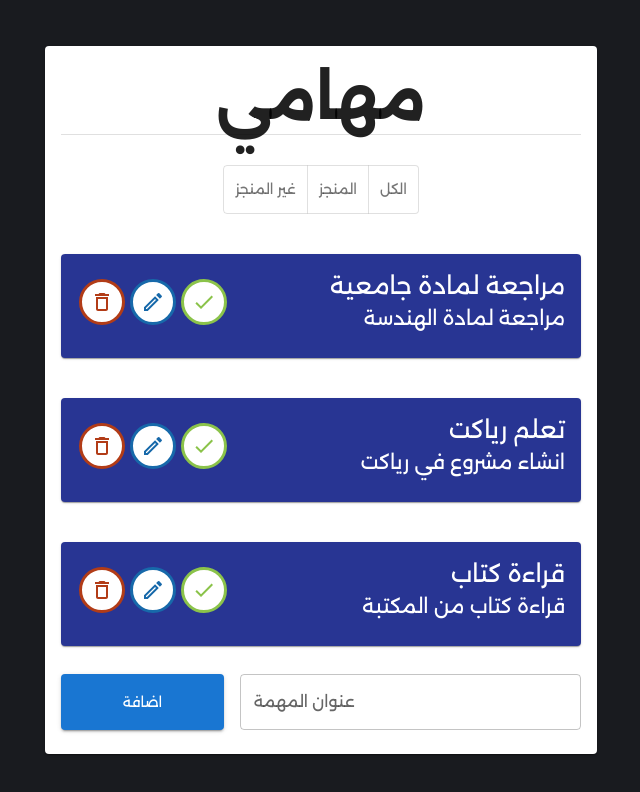
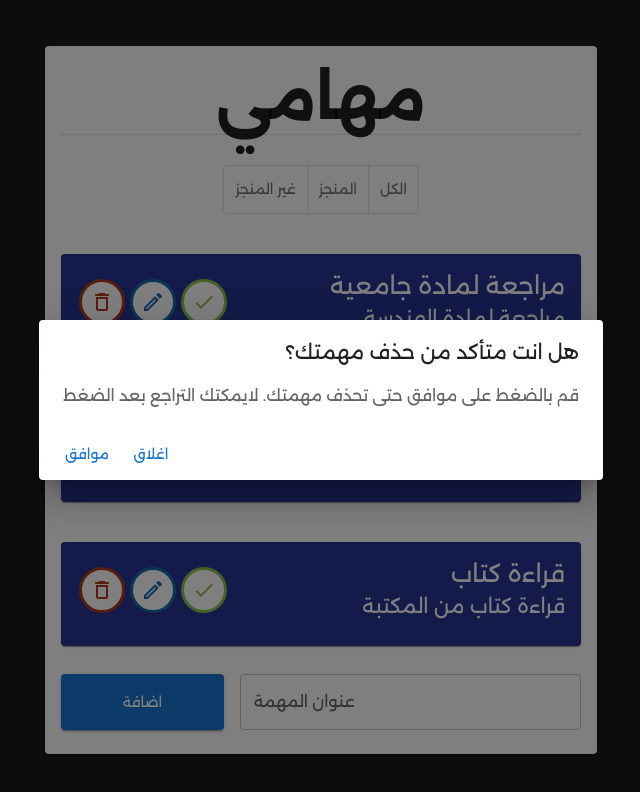
Before and after one commit to MajdFiras/react-tdl, a React (Create React App) app: page / in a window 1280 px wide. Both pictures are taken after a click on the button 421 px from the left and 301 px from the top of the page. Shown: the top 792 px of the page, without its empty margins (319-959 px from the left). Built offline with nearby package versions, Linux system fonts and the light colour scheme.

Commit message:
deletebutton

```diff
--- a/src/components/Todo.js
+++ b/src/components/Todo.js
@@ -9,10 +9,27 @@ import IconButton from "@mui/material/IconButton";
 import ModeEditOutlinedIcon from "@mui/icons-material/ModeEditOutlined";
 import DeleteOutlineOutlinedIcon from "@mui/icons-material/DeleteOutlineOutlined";
 import { useContext } from "react";
+import { useState } from "react";
+
 import { TodosContext } from "../contexts/todosContext";
+import Dialog from "@mui/material/Dialog";
+import DialogActions from "@mui/material/DialogActions";
+import DialogContent from "@mui/material/DialogContent";
+import DialogContentText from "@mui/material/DialogContentText";
+import DialogTitle from "@mui/material/DialogTitle";
 
 export default function Todo({ todo, handleCheck }) {
   const { todos, setTodos } = useContext(TodosContext);
+  const [showDeleteAlert, setShowDeleteAlert] = useState(false);
+  function handelDeleteClick() {
+    setShowDeleteAlert(true);
+  }
+  function handleDeleteConfirm() {
+    const updatedTodos = todos.filter((t) => {
+      return t.id != todo.id;
+    });
+    setTodos(updatedTodos);
+  }
   function handleCheckClick() {
     const updatedTodos = todos.map((t) => {
       if (t.id == todo.id) {
@@ -22,8 +39,36 @@ export default function Todo({ todo, handleCheck }) {
     });
     setTodos(updatedTodos);
   }
+
+  function handleClose() {
+    setShowDeleteAlert(false);
+  }
   return (
     <>
+      {/* Dialog */}
+      <Dialog
+        style={{ direction: "rtl" }}
+        onClose={handleClose}
+        open={showDeleteAlert}
+        aria-labelledby="alert-dialog-title"
+        aria-describedby="alert-dialog-description"
+      >
+        <DialogTitle id="alert-dialog-title">
+          هل انت متأكد من حذف مهمتك؟
+        </DialogTitle>
+        <DialogContent>
+          <DialogContentText id="alert-dialog-description">
+            قم بالضغط على موافق حتى تحذف مهمتك. لايمكتك التراجع بعد الضغط
+          </DialogContentText>
+        </DialogContent>
+        <DialogActions>
+          <Button onClick={handleClose}>اغلاق</Button>
+          <Button onClick={handleDeleteConfirm} autoFocus>
+            موافق
+          </Button>
+        </DialogActions>
+      </Dialog>
+      {/* End of Dialog */}
       <Card
         className="todo-card"
         sx={{
@@ -76,6 +121,7 @@ export default function Todo({ todo, handleCheck }) {
                 <ModeEditOutlinedIcon />
               </IconButton>
               <IconButton
+                onClick={handelDeleteClick}
                 className="iconButton"
                 aria-label="check"
                 style={{
```
